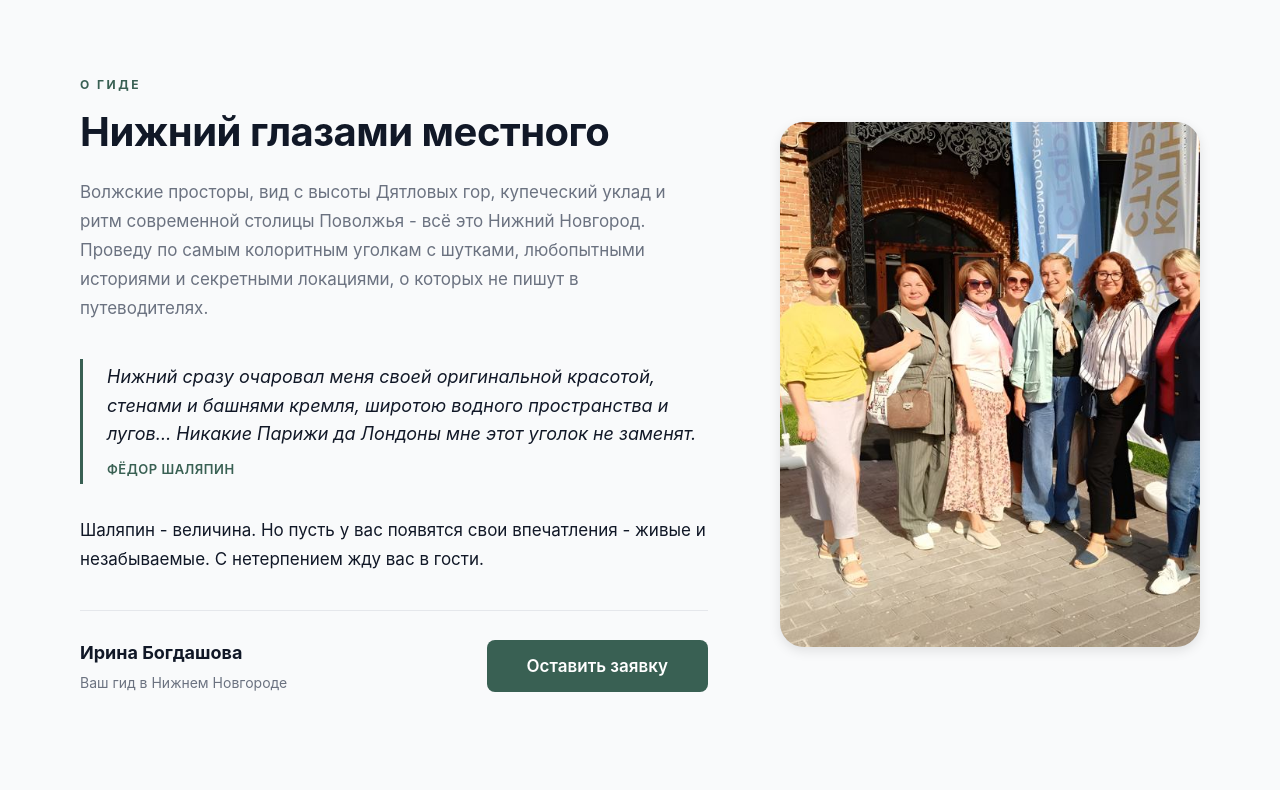
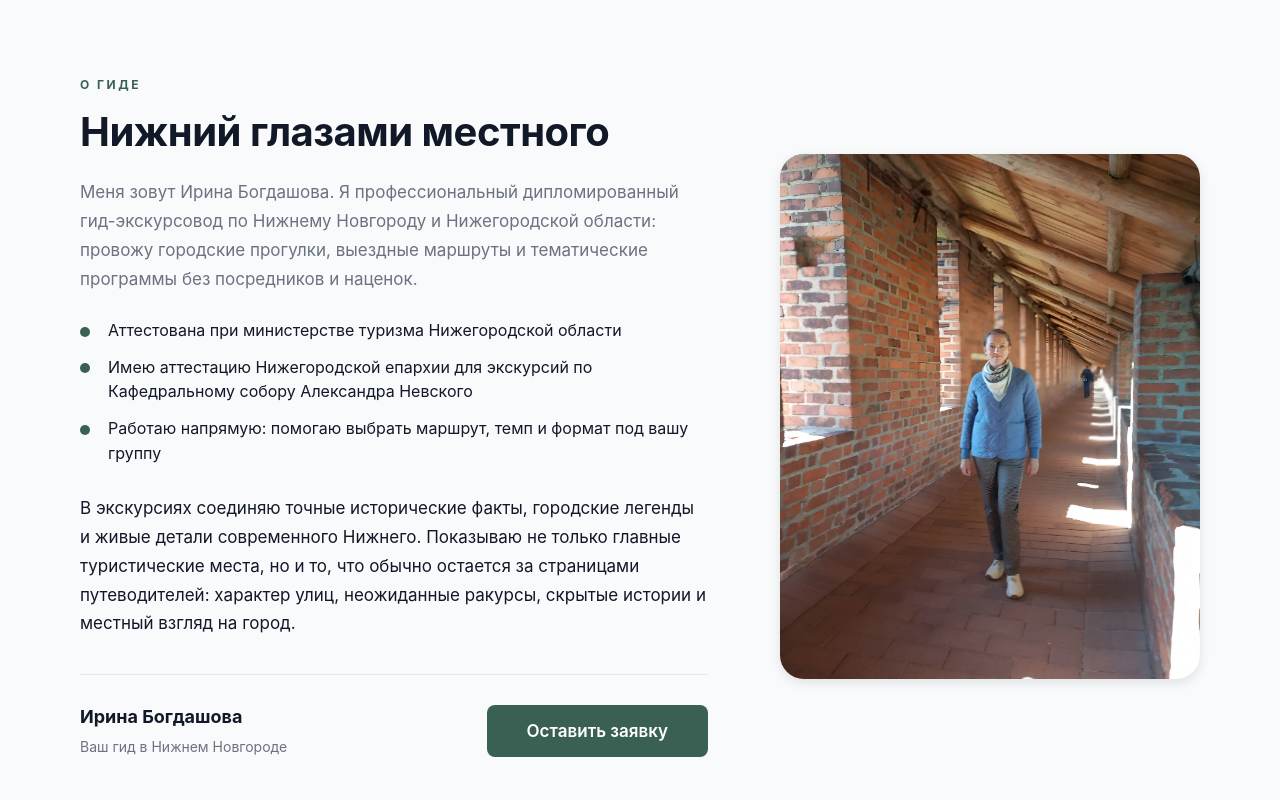
Before and after one commit to farkuy/mami, a Next.js app: page / in a window 1280 px wide. Shown: the part 1740-2540 px from the top of the page. Built offline with nearby package versions, Linux system fonts and the light colour scheme; no server answers.

Commit message:
fix meet and footer

```diff
--- a/src/components/Footer/Footer.module.css
+++ b/src/components/Footer/Footer.module.css
@@ -1,14 +1,14 @@
 .footer {
   background: var(--color-dark);
   color: #fff;
-  padding: 48px 0 24px;
+  padding: 48px 0 0;
 }
 
 .inner {
   display: grid;
   grid-template-columns: 2fr 1fr 1fr;
   gap: 40px;
-  margin-bottom: 40px;
+  margin-bottom: 56px;
 }
 
 .brand {
@@ -74,7 +74,8 @@
 
 .bottomWrap {
   border-top: 1px solid rgba(255, 255, 255, 0.1);
-  padding-top: 24px;
+  padding: 26px 0;
+  margin-top: 26px;
 }
 
 .bottom {
--- a/src/components/Meet/Meet.tsx
+++ b/src/components/Meet/Meet.tsx
@@ -3,7 +3,6 @@
 import { useState } from 'react';
 import styles from './Meet.module.css';
 import SmartImage from '../ui/SmartImage/SmartImage';
-import meet2 from '../../assets/meet2.webp';
 import strelkaImg from '../../assets/excursions/city/arrow.webp';
 import teaImg from '../../assets/excursions/city/masterClass.webp';
 import masterovoyImg from '../../assets/excursions/children4.webp';
@@ -20,10 +19,6 @@ const photos = [
   {
     src: masterovoyImg,
     alt: 'Мастерская с нижегородскими промыслами',
-  },
-  {
-    src: meet2,
-    alt: 'Гид на прогулке по историческому маршруту',
   },
 ];
 
--- a/src/components/Pitch/Pitch.module.css
+++ b/src/components/Pitch/Pitch.module.css
@@ -57,29 +57,34 @@
   font-size: 1.063rem;
   line-height: 1.7;
   color: var(--color-text-light);
-  margin: 0 0 36px;
+  margin: 0 0 24px;
 }
 
-.quote {
-  margin: 0 0 32px;
-  padding: 4px 0 4px 24px;
-  border-left: 3px solid var(--color-accent);
+.credentials {
+  display: grid;
+  gap: 12px;
+  margin: 0 0 28px;
+  padding: 0;
+  list-style: none;
 }
 
-.quoteText {
-  margin: 0 0 10px;
-  font-size: 1.125rem;
-  line-height: 1.6;
+.credentials li {
+  position: relative;
+  padding-left: 28px;
   color: var(--color-text);
-  font-style: italic;
+  font-size: 1rem;
+  line-height: 1.55;
 }
 
-.quoteAuthor {
-  font-size: 0.813rem;
-  font-weight: 600;
-  letter-spacing: 0.5px;
-  text-transform: uppercase;
-  color: var(--color-accent);
+.credentials li::before {
+  content: '';
+  position: absolute;
+  left: 0;
+  top: 0.55em;
+  width: 10px;
+  height: 10px;
+  border-radius: 50%;
+  background: var(--color-accent);
 }
 
 .intro {
@@ -152,12 +157,8 @@
     font-size: 1rem;
   }
 
-  .quote {
-    padding-left: 20px;
-  }
-
-  .quoteText {
-    font-size: 1.063rem;
+  .credentials li {
+    font-size: 0.969rem;
   }
 
   .signOff {
--- a/src/components/Pitch/Pitch.tsx
+++ b/src/components/Pitch/Pitch.tsx
@@ -6,7 +6,7 @@ import Button from '../ui/Button/Button';
 import Modal from '../ui/Modal/Modal';
 import OrderForm from '../OrderForm/OrderForm';
 import SmartImage from '../ui/SmartImage/SmartImage';
-import avatarImg from '../../assets/guide-portrait.jpg';
+import meet2Img from '../../assets/meet2.webp';
 
 export default function Pitch() {
   const [requestOpen, setRequestOpen] = useState(false);
@@ -17,31 +17,31 @@ export default function Pitch() {
         <div className="container">
           <div className={styles.layout}>
             <div className={styles.portrait}>
-              <SmartImage src={avatarImg} alt="Ирина Богдашова" loading="lazy" />
+              <SmartImage src={meet2Img} alt="Ирина Богдашова на экскурсионном маршруте" loading="lazy" />
             </div>
 
             <div className={styles.content}>
               <span className={styles.kicker}>О гиде</span>
               <h2 className={styles.title}>Нижний глазами местного</h2>
               <p className={styles.lead}>
-                Волжские просторы, вид с высоты Дятловых гор, купеческий уклад
-                и ритм современной столицы Поволжья - всё это Нижний Новгород.
-                Проведу по самым колоритным уголкам с шутками, любопытными
-                историями и секретными локациями, о которых не пишут в путеводителях.
+                Меня зовут Ирина Богдашова. Я профессиональный дипломированный
+                гид-экскурсовод по Нижнему Новгороду и Нижегородской области:
+                провожу городские прогулки, выездные маршруты и тематические
+                программы без посредников и наценок.
               </p>
 
-              <figure className={styles.quote}>
-                <blockquote className={styles.quoteText}>
-                  Нижний сразу очаровал меня своей оригинальной красотой, стенами
-                  и башнями кремля, широтою водного пространства и лугов… Никакие
-                  Парижи да Лондоны мне этот уголок не заменят.
-                </blockquote>
-                <figcaption className={styles.quoteAuthor}>Фёдор Шаляпин</figcaption>
-              </figure>
+              <ul className={styles.credentials}>
+                <li>Аттестована при министерстве туризма Нижегородской области</li>
+                <li>Имею аттестацию Нижегородской епархии для экскурсий по Кафедральному собору Александра Невского</li>
+                <li>Работаю напрямую: помогаю выбрать маршрут, темп и формат под вашу группу</li>
+              </ul>
 
               <p className={styles.intro}>
-                Шаляпин - величина. Но пусть у вас появятся свои впечатления -
-                живые и незабываемые. С нетерпением жду вас в гости.
+                В экскурсиях соединяю точные исторические факты, городские
+                легенды и живые детали современного Нижнего. Показываю не только
+                главные туристические места, но и то, что обычно остается за
+                страницами путеводителей: характер улиц, неожиданные ракурсы,
+                скрытые истории и местный взгляд на город.
               </p>
 
               <div className={styles.signOff}>
```
